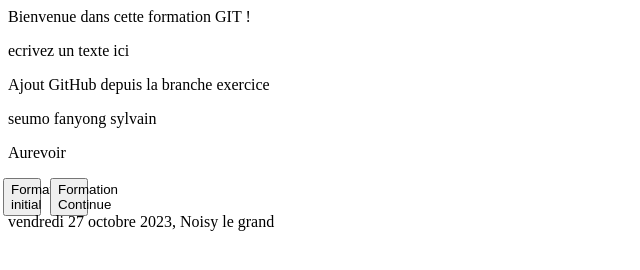
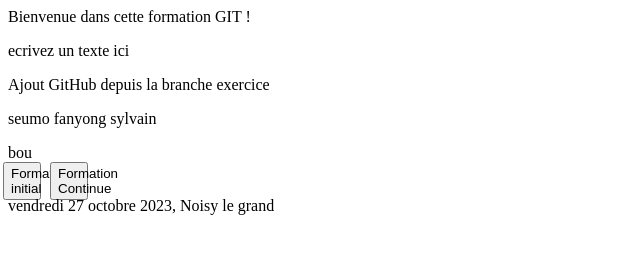
Before and after one commit to Leprince11/projet1, a plain HTML site: page index.html in a window 1280 px wide. Shown: the whole page, without its empty margins (0-640 px from the left). Drawn offline with Linux system fonts and the light colour scheme.

Commit message:
moyenne de git

```diff
--- a/index.html
+++ b/index.html
@@ -25,9 +25,7 @@
     </div>
     <div>
         <p>seumo fanyong sylvain</p>
-        <div>
-            <p>Aurevoir</p>
-        </div>
+        bou
     </div>
     <button class="menu-button-icon">
         Formation initial
```
